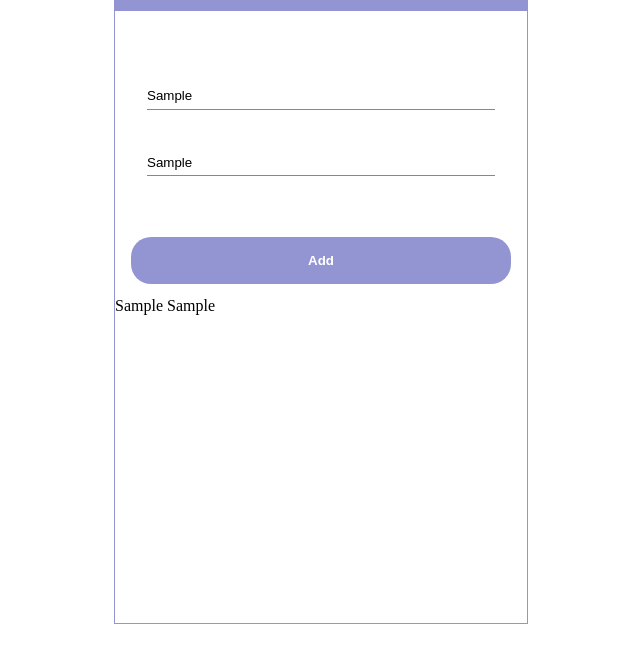
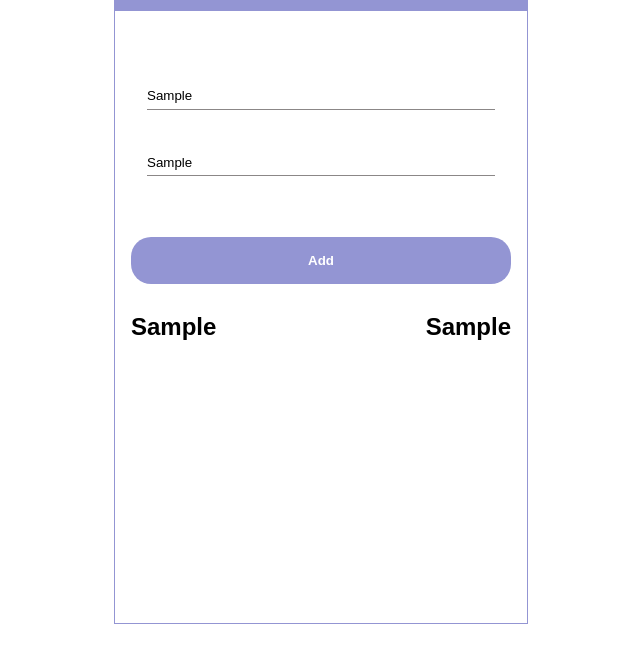
Before and after one commit to uttampun44/typescript-projects, a website: page todoapp/index.html in a window 1280 px wide. Both pictures are taken after typing "Sample", "Sample" into the empty fields and a click on the button "Add". Shown: the part 106-768 px from the top of the page, without its empty margins (319-959 px from the left). Drawn offline with Linux system fonts and the light colour scheme.

Commit message:
save task in locastorage

```diff
--- a/todoapp/css/index.css
+++ b/todoapp/css/index.css
@@ -63,3 +63,16 @@
     color: #fff;
     cursor: pointer;
 }
+.title_details{
+    display: flex;
+    align-items: center;
+    justify-content: space-between;
+    padding: 1em;
+}
+.title_details p{
+    font-size: 1.5rem;
+    font-weight: var(--font-weight-semibold);
+    line-height: normal;
+    color: #000;
+    font-family: var(--josh-font-family);
+}
--- a/todoapp/js/index.js
+++ b/todoapp/js/index.js
@@ -4,24 +4,37 @@ let title = document.querySelector('#title');
 let details = document.querySelector('#details');
 let title_detail = document.querySelector('.title_details');
 let title_para;
+let todo;
+let task = [];
 // addtask function
 const addtask = () => {
-    let tasks = [];
     const taskTitle = title.value;
     const taskDetail = details.value;
     if (taskTitle === "" || taskDetail === "") {
         alert("Please enter the details");
     }
     else {
-        tasks.push(taskTitle);
-        tasks.push(taskDetail);
+        task.push(taskTitle);
+        task.push(taskDetail);
+        localStorage.setItem("to_do_app", JSON.stringify(task));
+    }
+};
+function displayTask() {
+    title_detail.innerText = "";
+    for (let taskItem of task) {
         title_para = document.createElement("p");
         title_detail.appendChild(title_para);
-        let task_join = tasks.join(" ");
-        title_detail.innerText = task_join;
-        localStorage.setItem("do_to_app", JSON.stringify(tasks));
+        title_para.innerText = taskItem;
     }
-};
+}
 addTask.addEventListener('click', function add_task() {
     addtask();
+    displayTask();
 });
+window.addEventListener('load', () => {
+    let local_items = localStorage.getItem("to_do_app");
+    if (local_items) {
+        task = JSON.parse(local_items);
+        displayTask();
+    }
+});
```
Also changed, not shown: todoapp/ts/index.ts (+27 -12 lines).
